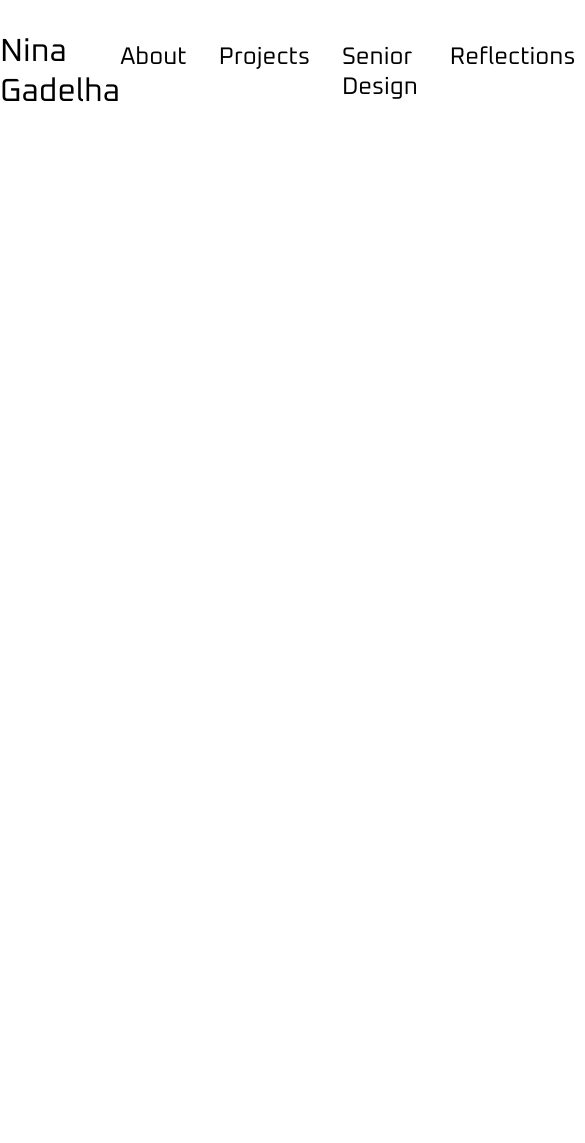
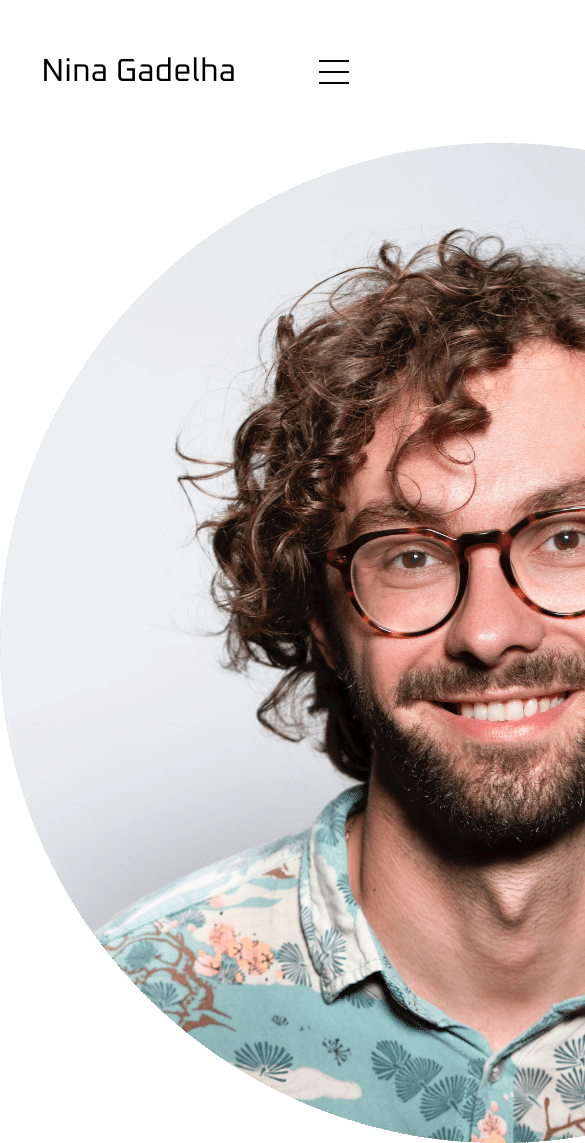
Before and after one commit to ninagadelha/Senior_Portfolio_Website, a plain HTML site: page index.html in a window 390 px wide. Shown: the top 1143 px of the page, 585 px wide, since content can reach past the window. Before the commit the page ends 844 px from the top, so only its background shows below. Drawn offline with Linux system fonts and the light colour scheme; a web font is replaced by a local one.

Commit message:
work on menu, profile and resume

```diff
--- a/index.html
+++ b/index.html
@@ -13,7 +13,7 @@
          <div class= "logo"> Nina Gadelha</div>
             <div>
                 <ul class= "nav-links">
-                 <li><a href="#about">About</a></li>                                          <!--add resume link here-->
+                 <li><a href="#about">About</a></li>
                  <li><a href="#projects">Projects</a></li>
                  <li><a href="#seniorDesign">Senior Design</a></li>
                  <li><a href="#reflections">Reflections</a></li>
@@ -21,6 +21,40 @@
                 </ul>
          </div>
         </nav>
+        <nav id="hamburger-nav">
+            <div class= "logo"> Nina Gadelha</div>
+            <div class="hamburger-menu">
+                <div class="hamburger-icon" onclick="toggleMenu()">
+                    <span></span>
+                    <span></span>
+                    <span></span>
+                </div>
+                <div class="menu-links">
+                 <li><a href="#about" onclick="toggleMenu()">About</a></li>
+                 <li><a href="#projects" onclick="toggleMenu()">Projects</a></li>
+                 <li><a href="#seniorDesign" onclick="toggleMenu()">Senior Design</a></li>
+                 <li><a href="#reflections" onclick="toggleMenu()">Reflections</a></li>
+                 <li><a href="#contact" onclick="toggleMenu()">Contact</a></li>
+                </div>
+            </div>
+        </nav>
+        <section id="profile">
+            <div class="section__pic-container">
+                <img src="./assets/profile-pic.png" alt="Nina Gadelha profile picture"/>
+            </div>
+            <div class="section__text">
+               <p class="section__text__p1">Hello, I'm</p>
+               <h1 class="title">Nina Gadelha</h1>
+               <p class="section__text__p2">Cybersecurity Engineer</p>
+               <div class="btn-container">
+                <button
+                    class="btn btn-color-2"
+                    onclick="window.open('./assets/resume-example.pdf')">       <!--add resume link here-->
+                    Download CV
+                </button>
+               </div>
+            </div>
+        </section>
         <script src="script.js"></script>
     </body>
 </html>
--- a/mediaqueries.css
+++ b/mediaqueries.css
@@ -0,0 +1,8 @@
+@media screen and (max-width: 1200px){
+    #desktop-nav{
+        display: none;
+    }
+    #hamburger-nav{
+        display: flex;
+    }
+}
--- a/script.js
+++ b/script.js
@@ -0,0 +1,6 @@
+function toggleMenu(){
+    const menu = document.querySelector(".menu-links")
+    const icon = document.querySelector(".hamburger-icon")
+    menu.classList.toggle("open")
+    icon.classList.toggle("open")
+}
--- a/style.css
+++ b/style.css
@@ -68,3 +68,84 @@ a:hover{
 .logo:hover{
     cursor: default;
 }
+
+/*hamburger menu*/
+#hamburger-nav{
+    display: none;
+}
+
+.hamburger-menu{
+    position: relative;
+    display: inline-block;
+}
+
+.hamburger-icon{
+    display: flex;
+    flex-direction: column;
+    justify-content: space-between;
+    height: 24px;
+    width: 30px;
+    cursor: pointer;
+}
+
+.hamburger-icon span{
+    width: 100%;
+    height: 2px;
+    background-color: black;
+    transition: all 0.3 ease-in-out;
+}
+
+.menu-links{
+    position: absolute;
+    top: 100%;
+    right: 0%;
+    background-color: white;
+    width: fit-content;
+    max-height: 0;
+    overflow: hidden;
+    transition: all 0.3 ease-in-out;
+}
+
+.menu-links a {
+    display: block;
+    padding: 10px;
+    text-align: center;
+    font-size: 1.5rem;
+    color: black;
+    text-decoration: none;
+    transition: all 0.3 ease-in-out;
+}
+
+.menu-links li {
+    list-style: none;
+}
+
+.menu-links.open {
+    max-height: 300px;
+}
+
+.hamburger-icon.open span:first-child {
+    transform: rotate(45deg) translate(10px, 5px);
+}
+
+.hamburger-icon.open span:nth-child(2) {
+    opacity: 0;
+}
+
+.hamburger-icon.open span:last-child {
+    transform: rotate(-45deg) translate(10px, -5px);
+}
+
+.hamburger-icon span:first-child {
+    transform: none;
+}
+
+.hamburger-icon span:first-child {
+    opacity: 1;
+}
+
+.hamburger-icon span:first-child {
+    transform: none;
+}
+
+/*sections --> 44:57*/
```
